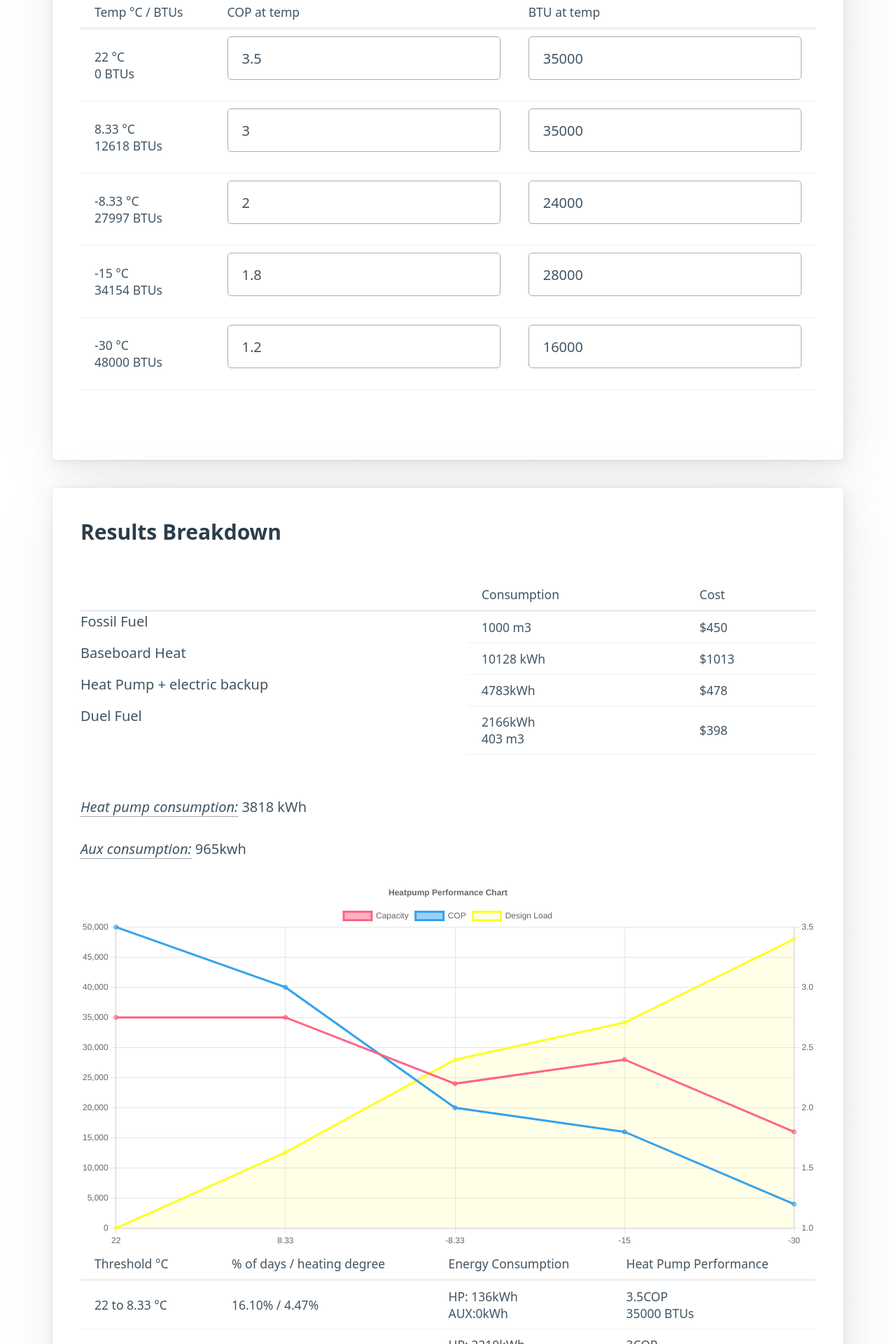
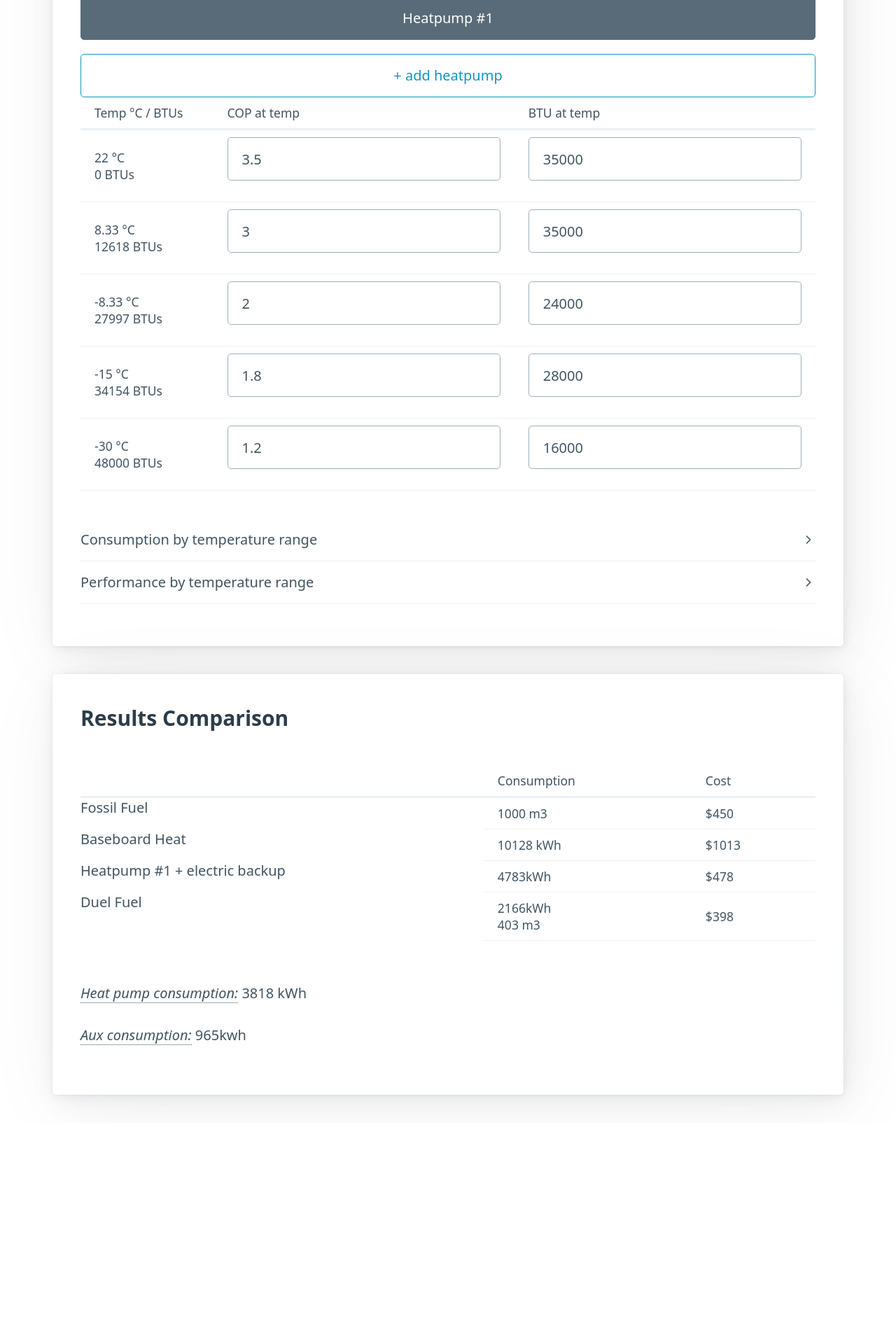
Before and after one commit to NickLewanowicz/gas-to-heatpump-calculator, a React (Create React App) app: page / in a window 1280 px wide. Shown: the part 1200-3120 px from the top of the page at 70% size. After the commit the page ends 2804 px from the top, so only its background shows below. Built offline with nearby package versions, Linux system fonts and the light colour scheme.

Commit message:
add comparison tool

```diff
--- a/src/App.tsx
+++ b/src/App.tsx
@@ -3,6 +3,12 @@ import React, { useEffect, useState } from 'react';
 import { DailyWeather, ottawaWeather, torontoWeather, Cities } from './data';
 
 import { CapacityChart } from './components/CapacityChart';
+
+export interface Heatpump {
+  name: string;
+  cop: number[];
+  cap: number[];
+}
 export default function App() {
   const cityDataMap = {
     ottawa: ottawaWeather,
@@ -13,8 +19,8 @@ export default function App() {
   const [indoor, setIndoor] = useState(22);
   const [designTemp, setDesignTemp] = useState(-30);
   const [designBtu, setDesignBtu] = useState(48000);
-  const [cop, setCop] = useState([3.5, 3, 2, 1.8, 1.2, 1]);
-  const [cap, setCap] = useState([35000, 35000, 24000, 28000, 16000, 0]);
+  // const [cop, setCop] = useState([3.5, 3, 2, 1.8, 1.2, 1]);
+  // const [cap, setCap] = useState([35000, 35000, 24000, 28000, 16000, 0]);
   const [gasUsage, setGasUsage] = useState(1000);
   const [city, setCity] = useState<Cities>('ottawa');
   const [furnaceEfficiency, setFurnaceEfficiency] = useState(0.96);
@@ -22,6 +28,20 @@ export default function App() {
   const [costKwh, setCostkwh] = useState(0.1);
   const thresholds = [indoor, 8.33, -8.33, -15, -30];
   const weather = cityDataMap[city].slice();
+  const [selected, setSelected] = useState(0);
+  const [heatpumps, setHeatpumps] = useState<Heatpump[]>([
+    {
+      name: 'Heatpump #1',
+      cap: [35000, 35000, 24000, 28000, 16000, 0],
+      cop: [3.5, 3, 2, 1.8, 1.2, 1],
+    },
+  ]);
+
+  const newHeatpump = () => ({
+    name: `Heatpump #${heatpumps.length + 1}`,
+    cap: [35000, 35000, 24000, 28000, 16000, 0],
+    cop: [3.5, 3, 2, 1.8, 1.2, 1],
+  });
 
   const kwhEquivalent = gasUsage * cmGasToKwh * furnaceEfficiency;
   const heatingDegrees = weather.reduce((acc, day, i) => {
@@ -43,24 +63,12 @@ export default function App() {
     }
   };
 
-  const doCopChange = (num: number, i: number) => {
-    const newCop = cop.slice();
-    newCop[i] = num;
-    setCop(newCop);
-  };
-
-  const doCapChange = (num: number, i: number) => {
-    const newCap = cap.slice();
-    newCap[i] = num;
-    setCap(newCap);
-  };
-
   let rows = getRows(thresholds, weather);
   useEffect(() => {
     rows = getRows(thresholds, weather);
-  }, [cop]);
+  }, [heatpumps]);
 
-  console.log(rows, cap);
+  console.log(heatpumps);
 
   return (
     <div className="container">
@@ -208,9 +216,21 @@ export default function App() {
             </div>
           </div>
           {renderHeatPumpInputTable()}
+          <details>
+            <summary>Consumption by temperature range</summary>
+            <p>{consumptionDayBreakdown()}</p>
+          </details>
+          <details>
+            <summary>Performance by temperature range</summary>
+            <CapacityChart
+              data={getCapacityData(
+                getRows(thresholds, weather, heatpumps[selected])
+              )}
+            />
+          </details>
         </article>
         <article>
-          <h3>Results Breakdown</h3>
+          <h3>Results Comparison</h3>
           <figure>
             <table role="grid">
               <thead>
@@ -229,12 +249,17 @@ export default function App() {
                 <td>{kwhEquivalent} kWh</td>
                 <td> ${Math.round(kwhEquivalent * costKwh)}</td>
               </tr>
+              {heatpumps.map((heatpump) => {
+                const rows = getRows(thresholds, weather, heatpump);
+                return (
                   <tr>
-                Heat Pump + electric backup
+                    {heatpump.name} + electric backup
                     <td>
                       {rows.reduce(
                         (acc, row) =>
-                      acc + row.heatPumpKwhConsumed + row.resistiveKwhConsumed,
+                          acc +
+                          row.heatPumpKwhConsumed +
+                          row.resistiveKwhConsumed,
                         0
                       )}
                       kWh
@@ -243,13 +268,17 @@ export default function App() {
                       $
                       {Math.round(
                         rows.reduce(
-                      (acc, { heatPumpKwhConsumed, resistiveKwhConsumed }) =>
-                        acc + heatPumpKwhConsumed + resistiveKwhConsumed,
+                          (
+                            acc,
+                            { heatPumpKwhConsumed, resistiveKwhConsumed }
+                          ) => acc + heatPumpKwhConsumed + resistiveKwhConsumed,
                           0
                         ) * costKwh
                       )}
                     </td>
                   </tr>
+                );
+              })}
               <tr>
                 Duel Fuel
                 <td>
@@ -289,7 +318,13 @@ export default function App() {
             </em>{' '}
             {rows.reduce((acc, row) => acc + row.resistiveKwhConsumed, 0)}kwh
           </p>
-          <CapacityChart data={getCapacityData(rows)} />
+        </article>
+      </div>
+    </div>
+  );
+
+  function consumptionDayBreakdown() {
+    return (
       <figure>
         <table role="grid">
           <thead>
@@ -299,7 +334,6 @@ export default function App() {
             <td>Heat Pump Performance</td>
           </thead>
           {rows.map((val, i) => {
-                const daysBelowNum = val.num;
             const percent = val.percentDays.toLocaleString(undefined, {
               style: 'percent',
               minimumFractionDigits: 2,
@@ -329,19 +363,17 @@ export default function App() {
                   {val.resistiveKwhConsumed}kWh
                 </td>
                 <td>
-                      {cop[i]}COP
+                  {heatpumps[selected].cop[i]}COP
                   <br />
-                      {cap[i]} BTUs
+                  {heatpumps[selected].cap[i]} BTUs
                 </td>
               </tr>
             );
           })}
         </table>
       </figure>
-        </article>
-      </div>
-    </div>
     );
+  }
 
   function getCapacityData(rows: ReturnType<typeof getRows>) {
     return {
@@ -350,7 +382,7 @@ export default function App() {
       datasets: [
         {
           label: 'Capacity',
-          data: cap,
+          data: heatpumps[selected].cap,
           // data: rows.map(({ max }, i) => ({ x: max, y: cap[i] })),
           borderColor: 'rgb(255, 99, 132)',
           backgroundColor: 'rgba(255, 99, 132, 0.5)',
@@ -358,7 +390,7 @@ export default function App() {
         },
         {
           label: 'COP',
-          data: cop,
+          data: heatpumps[selected].cop,
           // data: rows.map(({ max }, i) => ({ x: max, y: cop[i] })),
           borderColor: 'rgb(53, 162, 235)',
           backgroundColor: 'rgba(53, 162, 235, 0.5)',
@@ -391,7 +423,14 @@ export default function App() {
     };
   }
 
-  function getRows(thresholds: number[], weather: DailyWeather[]) {
+  function getRows(
+    thresholds: number[],
+    weather: DailyWeather[],
+    input?: Heatpump
+  ) {
+    const heatpump = input || heatpumps[selected];
+    const cap = heatpump.cap;
+    const cop = heatpump.cop;
     function getEfficiencyAtTemp(temp: number) {
       const arr: { temp: number; cap: number; cop: number }[] = thresholds.map(
         (val, i) => ({
@@ -470,7 +509,8 @@ export default function App() {
       // );
       const gas = Math.round(gasUsage * (heatingDelta / heatingDegrees));
       const heatPumpEnergy = Math.round(
-        ((heatingDelta / heatingDegrees) * kwhEquivalent) / cop[i]
+        ((heatingDelta / heatingDegrees) * kwhEquivalent) /
+          heatpumps[selected].cop[i]
       );
 
       const costSavings = Math.round(gas * costGas - heatPumpEnergy * costKwh);
@@ -635,7 +675,40 @@ export default function App() {
     return (
       <div>
         <h3>Heat Pump Efficiency</h3>
-        <figure>
+        <div>
+          {heatpumps.map((heatpump, i) => {
+            return (
+              <button
+                onClick={() => setSelected(i)}
+                className={`secondary ${i === selected ? '' : 'outline'}`}
+              >
+                {heatpump.name}
+              </button>
+            );
+          })}
+          <div style={{ display: 'flex', gap: '1rem' }}>
+            <span
+              style={{ flex: 1 }}
+              role="button"
+              className="outline"
+              onClick={() => setHeatpumps([...heatpumps, newHeatpump()])}
+            >
+              + add heatpump
+            </span>
+            {heatpumps.length > 1 && (
+              <span
+                style={{ flex: 1 }}
+                role="button"
+                className="outline"
+                onClick={() => setHeatpumps(heatpumps.splice(selected, 1))}
+              >
+                - remove heatpump
+              </span>
+            )}
+          </div>
+        </div>
+        {heatpumpTable(heatpumps[selected])}
+        {/* <figure>
           <table>
             <thead>
               <td>Temp °C / BTUs</td>
@@ -674,8 +747,65 @@ export default function App() {
               );
             })}
           </table>
-        </figure>
+        </figure> */}
       </div>
     );
   }
+
+  function heatpumpTable(heatpump: Heatpump) {
+    return (
+      <figure>
+        <table>
+          <thead>
+            <td>Temp °C / BTUs</td>
+            <td>COP at temp</td>
+            <td>BTU at temp</td>
+          </thead>
+          {rows.slice().map((val, i) => {
+            return (
+              <tr>
+                <td>
+                  {`${val.max} °C`} <br />
+                  {Math.round(
+                    (designBtu / (indoor - -30)) * (indoor - val.max)
+                  )}{' '}
+                  BTUs
+                </td>
+                <td>
+                  <input
+                    type="number"
+                    value={heatpumps[selected].cop[i]}
+                    onChange={(v) => {
+                      setHeatpumps((prevState) => {
+                        const updated = [...prevState];
+                        const current = updated[selected];
+                        current.cop[i] = Number(v.target.value);
+
+                        return updated;
+                      });
+                    }}
+                  />
+                </td>
+                <td>
+                  <input
+                    type="number"
+                    value={heatpumps[selected].cap[i]}
+                    onChange={(v) => {
+                      setHeatpumps((prevState) => {
+                        const updated = [...prevState];
+                        const current = updated[selected];
+                        current.cap[i] = Number(v.target.value);
+
+                        return updated;
+                      });
+                    }}
+                  />
+                </td>
+              </tr>
+            );
+          })}
+        </table>
+      </figure>
+    );
   }
+}
```
Lines whose indentation alone changed are shown as unchanged.
